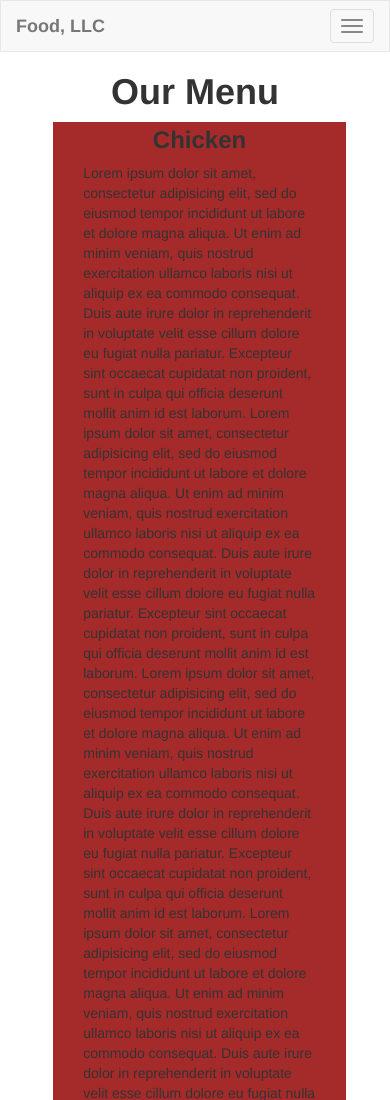
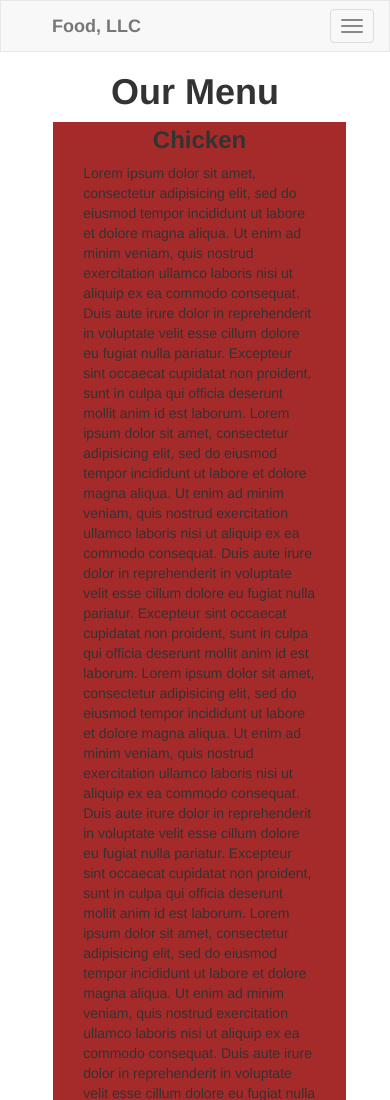
Before and after one commit to mehmetarat/module3-solution, a plain HTML site: page index.html in a window 390 px wide. Shown: the top 1100 px of the page. Drawn offline with Linux system fonts and the light colour scheme.

Commit message:
Updated brand

```diff
--- a/css/styles.css
+++ b/css/styles.css
@@ -34,6 +34,9 @@
         margin-left: 17.5%;
         width: 75%;
        }
+    .navbar-brand{
+        margin-left: 2em;
+    }
 	.col-xs-12{
         width: 100%;
 	}
```
